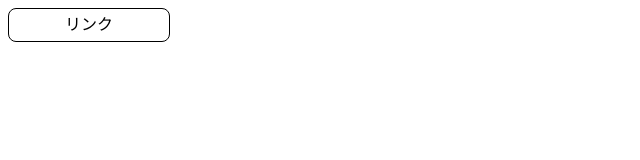
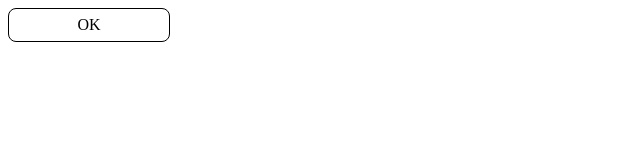
Before and after one commit to umedanaoyuki/MyAdvancedCSS, a plain HTML site: page index.html in a window 1280 px wide. Shown: the full height of the page, 0-640 px from the left. Drawn offline with Linux system fonts and the light colour scheme.

Commit message:
button の装飾

```diff
--- a/index.html
+++ b/index.html
@@ -8,7 +8,7 @@
   <link rel="stylesheet" href="style.css">
 </head>
 <body>
-  <a href="">リンク</a>
+  <button>OK</button>
 
 </body>
 </html>
--- a/style.css
+++ b/style.css
@@ -1,7 +1,7 @@
 @charset "utf-8";
 
-a {
-  display: inline-block;
+button {
+  all: unset;
   width: 160px;
   height: 32px;
   border: 1px solid black;
@@ -9,5 +9,5 @@ a {
   text-align: center;
   line-height: 32px;
   text-decoration: none;
-  color: inherit;
+  cursor: pointer;
 }
```
